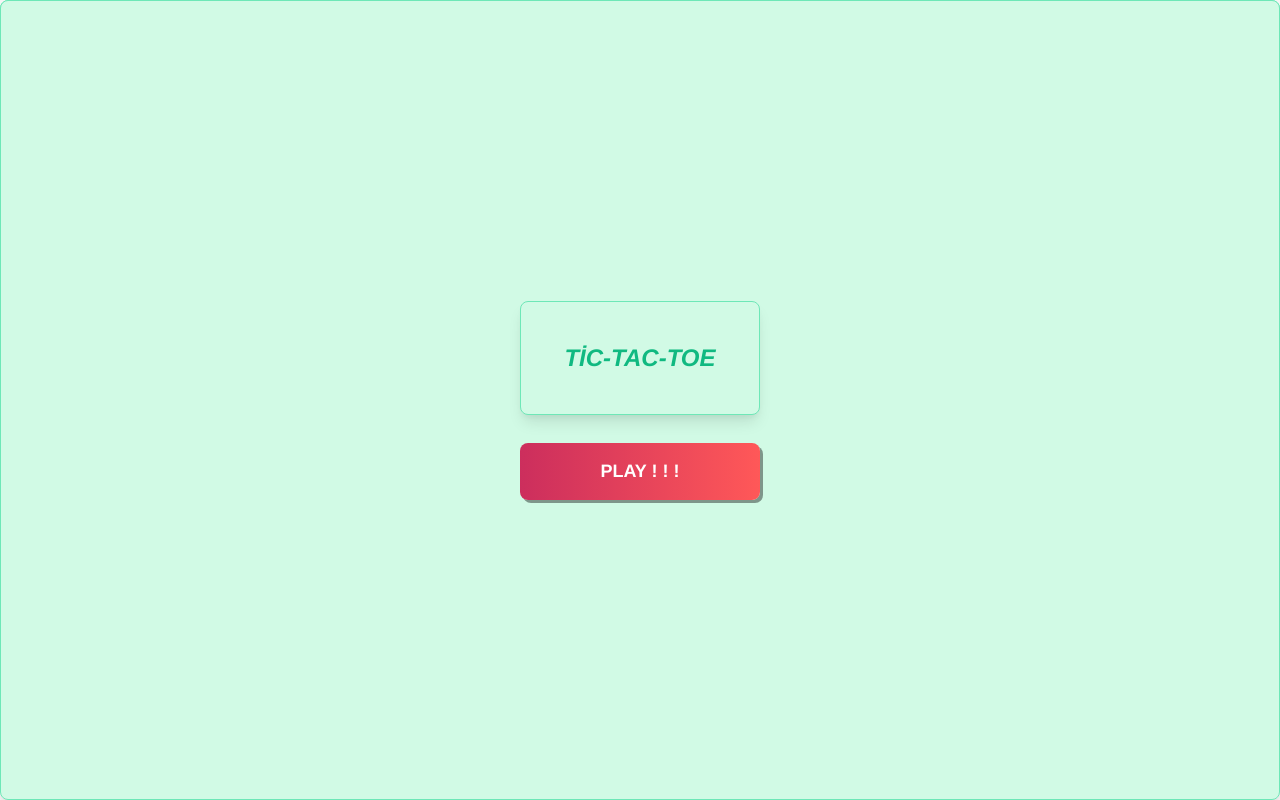
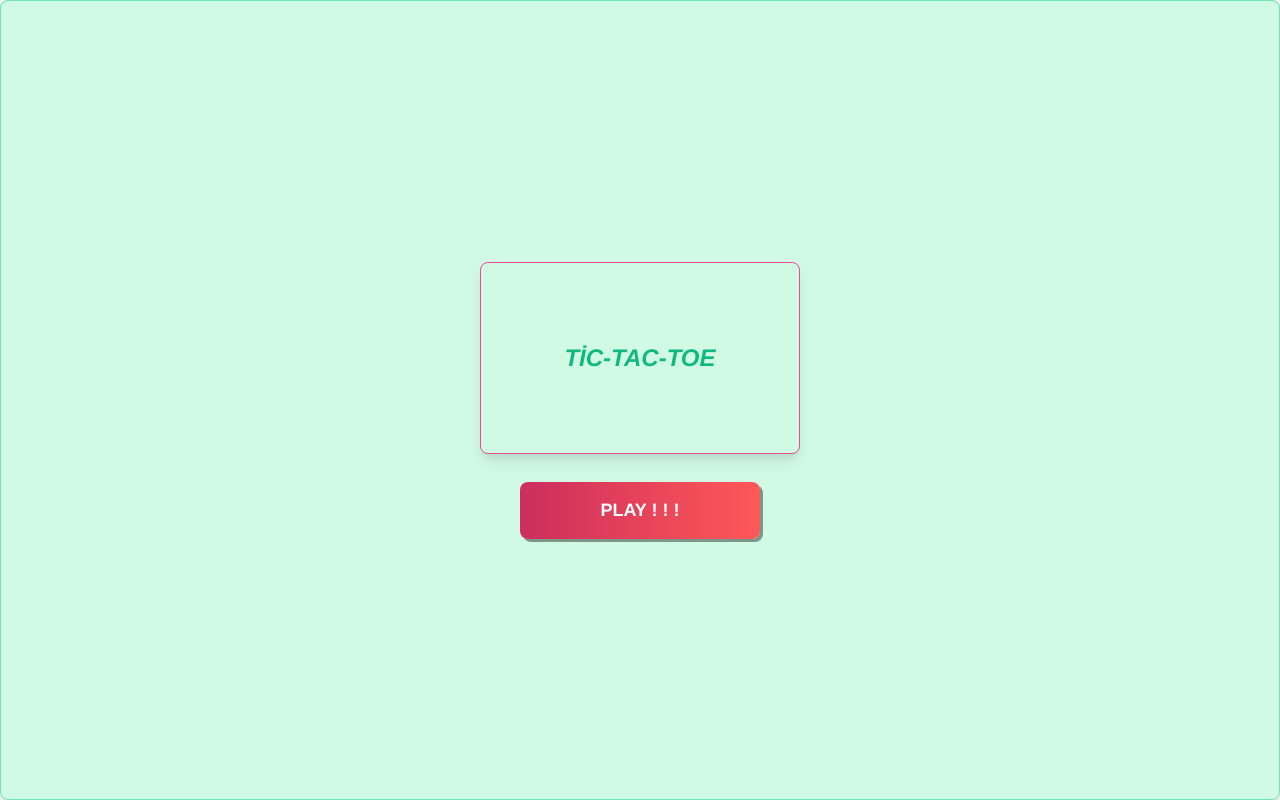
Before and after one commit to ceo991/tictactoe, a Vue app: page / in a window 1280 px wide. Built offline with nearby package versions, Linux system fonts and the light colour scheme.

Commit message:
Improvements made

```diff
--- a/src/components/AppMain.vue
+++ b/src/components/AppMain.vue
@@ -1,12 +1,12 @@
 <template>
   <div class="wrapper">
-    <h1 class="text-3xl block card">{{ player }}</h1>
-    <h1 class="text-3xl block card">{{ playerWinState }}</h1>
+    <h1 class="text-3xl block card italic">{{ player }}</h1>
+    <h1 class="text-3xl block card italic">{{ playerWinState }}</h1>
     <div class="score-card">
-      <span><strong>Player-1:</strong> {{ p1score }}</span>
-      <span><strong>Player-2:</strong> {{ p2score }}</span>
+      <span class="italic"><strong>Player-1:</strong> {{ p1score }}</span>
+      <span class="italic"><strong>Player-2:</strong> {{ p2score }}</span>
     </div>
-    <table class="table-fixed m-auto mt-20">
+    <table class="table-fixed m-auto mt-10">
       <tbody>
         <tr>
           <td class="border border-pink-500">
@@ -55,8 +55,8 @@
     <transition name="slide" appear>
       <div class="modal" v-if="isGameEnded">
         <h1><strong> GAME OVER ! </strong></h1>
-        <p>{{ playerWinState }}</p>
-        <button class="button" @click="playAgain()">Play Again</button>
+        <p class="mt-3 italic">{{ playerWinState }}</p>
+        <button class="button mt-5" @click="playAgain()">Play Again</button>
       </div>
     </transition>
 
@@ -78,7 +78,17 @@
         "
         v-if="playButtonPressed"
       >
-        <h1 class="text-2xl block card h-30 w-60">
+        <h1
+          class="
+            text-2xl
+            title-card
+            h-48
+            w-80
+            flex
+            justify-items-center
+            items-center
+          "
+        >
           <strong><em>TİC-TAC-TOE</em></strong>
         </h1>
         <button class="button w-60 mt-7" @click="playButtonPressed = false">
@@ -357,9 +367,14 @@ export default {
   @apply flex justify-center rounded-lg border border-emerald-300 bg-emerald-100 p-10 shadow-lg;
 }
 
+.title-card {
+  @apply flex justify-center rounded-lg border border-pink-500 bg-emerald-100 p-10 shadow-lg;
+}
+
 .score-card {
   @apply flex justify-around rounded-lg border text-emerald-900 border-emerald-300 bg-emerald-100 p-10 shadow-lg;
 }
+
 * {
   margin: 0;
   padding: 0;
```
